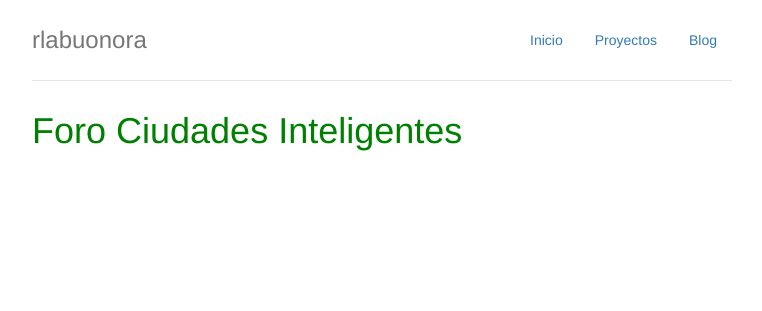
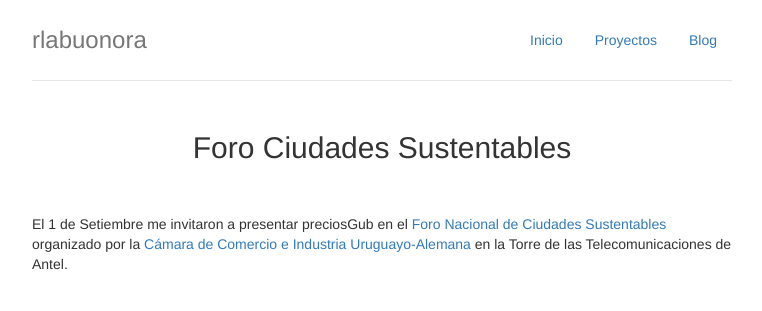
Before and after one commit to rlabuonora/portfolio, a Node server app: page /foro-ciudades in a window 1280 px wide. Shown: the top 311 px of the page, without its empty margins (258-1020 px from the left). Run offline with Node 20, Linux system fonts and the light colour scheme; some libraries are stand-ins or nearby versions.

Commit message:
Add presentacion foro ciudades sustentables

```diff
--- a/views/pages/foro-ciudades.html
+++ b/views/pages/foro-ciudades.html
@@ -9,7 +9,19 @@
         <% include ../partials/header %>
 
 
-         <h1>Foro Ciudades Inteligentes</h1>
+         <h2 class="text-center">Foro Ciudades Sustentables</h2>
+
+         <p>El 1 de Setiembre me invitaron a presentar preciosGub en el <a href="http://www.ahkuruguay.com/eventos/agenda-de-eventos/sv-eventos/events/vi-foro-nacional-de-ciudades-sustentables/?cHash=68e97fa2c05f5fd60c0e3e9a87782d6c">
+         Foro Nacional de Ciudades Sustentables </a>organizado por la <a href="">Cámara de Comercio e Industria Uruguayo-Alemana </a> en la Torre de las Telecomunicaciones de Antel.</p>
+
+
+
+           <figure class="figure text-center">
+            <img src="https://s3-sa-east-1.amazonaws.com/rlabuonora-portfolio/foro_ciudades/IMG1_82_25_chica250x250.jpg" class="img-rounded">
+            <figcaption class="figure-caption">Panel Ciudades Inteligentes</figcaption>
+          </figure>
+         <p>Me tocó exponer en un panel sobre tendencias y aplicaciones en ciudades inteligentes moderado por Gonzalo Sobral,
+        del que participaron Leonardo Loureiro, Ariel Scaliter y Juan Pablo Pignataro. Acá hay <a href="http://ladiaria.com.uy/articulo/2016/9/farmakon">un artículo de La Diaria con la cobertura del evento. </p>
 
 
         <% include ../partials/footer %>
--- a/views/pages/index.html
+++ b/views/pages/index.html
@@ -42,7 +42,7 @@
 
               <div class="panel-body">
                 <li> 1/9/2016:
-                <a href="/foro-ciudades"> Presentación Foro Ciudades Inteligentes</a>
+                <a href="/foro-ciudades"> Presentación Foro Nacional Ciudades Sustentables</a>
                 </li>
                  <li>15/6/2016:
                 <a target="_blank" href="http://www.precios.uy/an%C3%A1lisis-de-precios-2/novedades/214-lanzamiento-preciosgub.html">Lanzamiento preciosGub</a>
```
